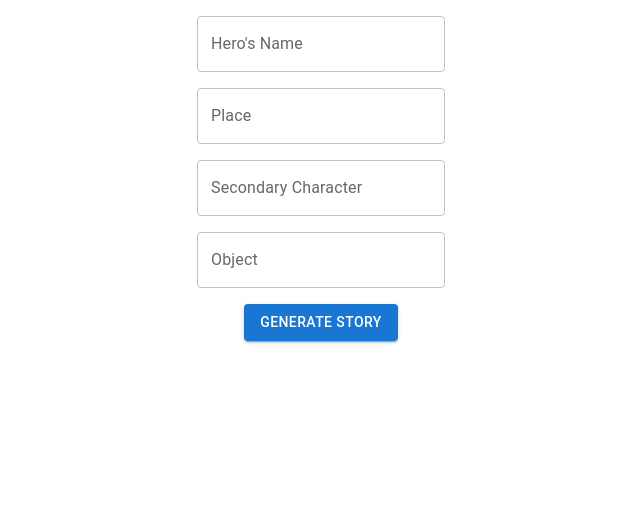
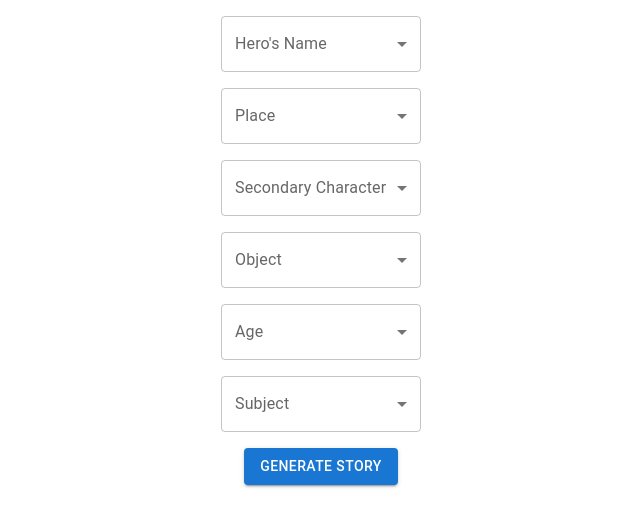
Before and after one commit to StorySprout-AI/storyteller-ui, a React (Create React App) app: page / in a window 1280 px wide. Shown: the top 526 px of the page, without its empty margins (319-959 px from the left). Built offline with nearby package versions, Linux system fonts and the light colour scheme.

Commit message:
Added pagination

```diff
--- a/src/StoryGenerator.tsx
+++ b/src/StoryGenerator.tsx
@@ -1,40 +1,81 @@
-import React, { useState } from 'react';
+import React, { useState, useEffect } from 'react';
 import axios from 'axios';
-import { Button, TextField, Box, Typography } from '@mui/material';
+import {
+  Button,
+  Box,
+  Typography,
+  Select,
+  MenuItem,
+  FormControl,
+  InputLabel,
+  CircularProgress,
+} from '@mui/material';
 
 const StoryGenerator: React.FC = () => {
   const [hero, setHero] = useState('');
   const [place, setPlace] = useState('');
   const [character, setCharacter] = useState('');
   const [object, setObject] = useState('');
-  const [story, setStory] = useState('');
+  const [storyPages, setStoryPages] = useState<string[]>([]);
+  const [age, setAge] = useState('');
+  const [subject, setSubject] = useState('');
   const [prompt, setPrompt] = useState('');
+  const [loading, setLoading] = useState(false);
+  const [currentStoryPage, setCurrentStoryPage] = useState(0);
+
+  const heroes = ['Alice', 'Bob', 'Charlie', 'David', 'Eva', 'Frank', 'Grace', 'Harry', 'Ivy', 'Jack'];
+  const places = ['Wonderland', 'Neverland', 'Hogwarts', 'Narnia', 'Middle Earth', 'Camelot', 'Atlantis', 'Oz', 'Underworld', 'Heaven'];
+  const characters = ['Rabbit', 'Fairy', 'Wizard', 'Lion', 'Elf', 'Knight', 'Mermaid', 'Witch', 'Ghost', 'Angel'];
+  const objects = ['Mirror', 'Lamp', 'Ring', 'Sword', 'Map', 'Key', 'Book', 'Crystal Ball', 'Potion', 'Treasure Chest'];
+  const subjects = ['Friendship', 'Adventure', 'Courage', 'Kindness', 'Exploration', 'Magic', 'Nature', 'Dreams', 'Discovery', 'Love'];
+  const ages = ['3-4', '5-6', '7-8', '9-10', '11-12', '13-14', '15-16', '17-18'];
+
+  useEffect(() => {
+    if (storyPages.length > 0) {
+      setCurrentStoryPage(0);
+    }
+  }, [storyPages]);
 
   const generateStory = async () => {
-    const newPrompt = `Write a 32 page story with a hero named ${hero}, set in a place called ${place}, featuring a secondary character named ${character}, and a significant object referred to as ${object}. The story must be age-appropriate for kids between 3 to 4 years old.`;
+    setLoading(true);
+
+    const newPrompt = `Write a 20 page story about ${subject} with a hero named ${hero}, set in a place called ${place}, featuring a secondary character named ${character}, and a significant object referred to as ${object}. The story must be age-appropriate for kids between ${age} years old. Split your response into 20 pages, with each page containing 1000 characters start each with "Page 1", "Page 2", etc. And mark the end of the story with "The End".`;
     const openaiApiKey = process.env.REACT_APP_OPENAI_API_KEY;
 
     setPrompt(newPrompt);
 
     try {
-      const response = await axios.post('https://api.openai.com/v1/completions', {
-        model: 'text-davinci-003',
-        prompt: newPrompt,
-        temperature: 1,
-        max_tokens: 3000,
-        top_p: 1,
-        frequency_penalty: 0,
-        presence_penalty: 0
-      }, {
-        headers: {
-          'Authorization': `Bearer ${openaiApiKey}`,
-          'Content-Type': 'application/json'
+      const response = await axios.post(
+        'https://api.openai.com/v1/chat/completions',
+        {
+          model: 'gpt-3.5-turbo',
+          messages: [{ role: 'user', content: newPrompt }],
+          temperature: 0.8,
+        },
+        {
+          headers: {
+            Authorization: `Bearer ${openaiApiKey}`,
+            'Content-Type': 'application/json',
+          },
         }
-      });
-      setStory(response.data.choices[0].text);
+      );
+      const generatedStory = response.data.choices[0].message.content;
+      const pages = generatedStory.split(/Page \d+:/).filter((page: string) => page.trim() !== '');
+
+      setStoryPages(pages);
     } catch (error) {
       console.error('Error generating story:', error);
+    } finally {
+      setLoading(false);
     }
+  };
+
+  const goToNextPage = () => {
+    setCurrentStoryPage((prevPage) => prevPage + 1);
+  };
+
+  const goToPreviousPage = () => {
+    setCurrentStoryPage((prevPage) => prevPage - 1);
   };
 
   return (
@@ -47,12 +88,106 @@ const StoryGenerator: React.FC = () => {
         m: 2,
       }}
     >
-      <TextField label="Hero's Name" variant="outlined" onChange={e => setHero(e.target.value)} />
-      <TextField label="Place" variant="outlined" onChange={e => setPlace(e.target.value)} />
-      <TextField label="Secondary Character" variant="outlined" onChange={e => setCharacter(e.target.value)} />
-      <TextField label="Object" variant="outlined" onChange={e => setObject(e.target.value)} />
-      <Button variant="contained" onClick={generateStory}>Generate Story</Button>
-      {story &&
+      <FormControl variant="outlined">
+        <InputLabel id="hero-label">Hero's Name</InputLabel>
+        <Select
+          labelId="hero-label"
+          value={hero}
+          onChange={(e) => setHero(e.target.value as string)}
+          label="Hero's Name"
+          style={{ minWidth: '200px' }}
+        >
+          {heroes.map((name, index) => (
+            <MenuItem key={index} value={name}>
+              {name}
+            </MenuItem>
+          ))}
+        </Select>
+      </FormControl>
+      <FormControl variant="outlined">
+        <InputLabel id="place-label">Place</InputLabel>
+        <Select
+          labelId="place-label"
+          value={place}
+          onChange={(e) => setPlace(e.target.value as string)}
+          style={{ minWidth: '200px' }}
+        >
+          <MenuItem value="">
+            <em>None</em>
+          </MenuItem>
+          {places.map((name, index) => (
+            <MenuItem key={index} value={name}>
+              {name}
+            </MenuItem>
+          ))}
+        </Select>
+      </FormControl>
+      <FormControl variant="outlined">
+        <InputLabel id="character-label">Secondary Character</InputLabel>
+        <Select
+          labelId="character-label"
+          value={character}
+          onChange={(e) => setCharacter(e.target.value as string)}
+          label="Secondary Character"
+          style={{ minWidth: '200px' }}
+        >
+          {characters.map((name, index) => (
+            <MenuItem key={index} value={name}>
+              {name}
+            </MenuItem>
+          ))}
+        </Select>
+      </FormControl>
+      <FormControl variant="outlined">
+        <InputLabel id="object-label">Object</InputLabel>
+        <Select
+          labelId="object-label"
+          value={object}
+          onChange={(e) => setObject(e.target.value as string)}
+          label="Object"
+          style={{ minWidth: '200px' }}
+        >
+          {objects.map((name, index) => (
+            <MenuItem key={index} value={name}>
+              {name}
+            </MenuItem>
+          ))}
+        </Select>
+      </FormControl>
+      <FormControl variant="outlined">
+        <InputLabel id="age-label">Age</InputLabel>
+        <Select
+          labelId="age-label"
+          value={age}
+          onChange={(e) => setAge(e.target.value as string)}
+          label="Age"
+          style={{ minWidth: '200px' }}
+        >
+          {ages.map((name, index) => (
+            <MenuItem key={index} value={name}>
+              {name}
+            </MenuItem>
+          ))}
+        </Select>
+      </FormControl>
+      <FormControl variant="outlined">
+        <InputLabel id="subject-label">Subject</InputLabel>
+        <Select
+          labelId="subject-label"
+          value={subject}
+          onChange={(e) => setSubject(e.target.value as string)}
+          label="Subject"
+          style={{ minWidth: '200px' }}
+        >
+          {subjects.map((name, index) => (
+            <MenuItem key={index}value={name}>{name}</MenuItem>
+          ))}
+        </Select>
+      </FormControl>
+      <Button variant="contained" onClick={generateStory} disabled={loading}>
+        {loading ? <CircularProgress size={24} /> : 'Generate Story'}
+      </Button>
+      {storyPages.length > 0 && (
         <Box
           sx={{
             display: 'flex',
@@ -67,9 +202,26 @@ const StoryGenerator: React.FC = () => {
           }}
         >
           <Typography variant="h4">Your Generated Story:</Typography>
-          <Typography>{story}</Typography>
+          <Typography>{storyPages[currentStoryPage]}</Typography>
+
+          <Box sx={{ display: 'flex', gap: 2, marginTop: 2 }}>
+            <Button
+              variant="contained"
+              onClick={goToPreviousPage}
+              disabled={currentStoryPage === 0}
+            >
+              Previous Page
+            </Button>
+            <Button
+              variant="contained"
+              onClick={goToNextPage}
+              disabled={currentStoryPage === storyPages.length - 1}
+            >
+              Next Page
+            </Button>
+          </Box>
         </Box>
-      }
+      )}
     </Box>
   );
 };
```
